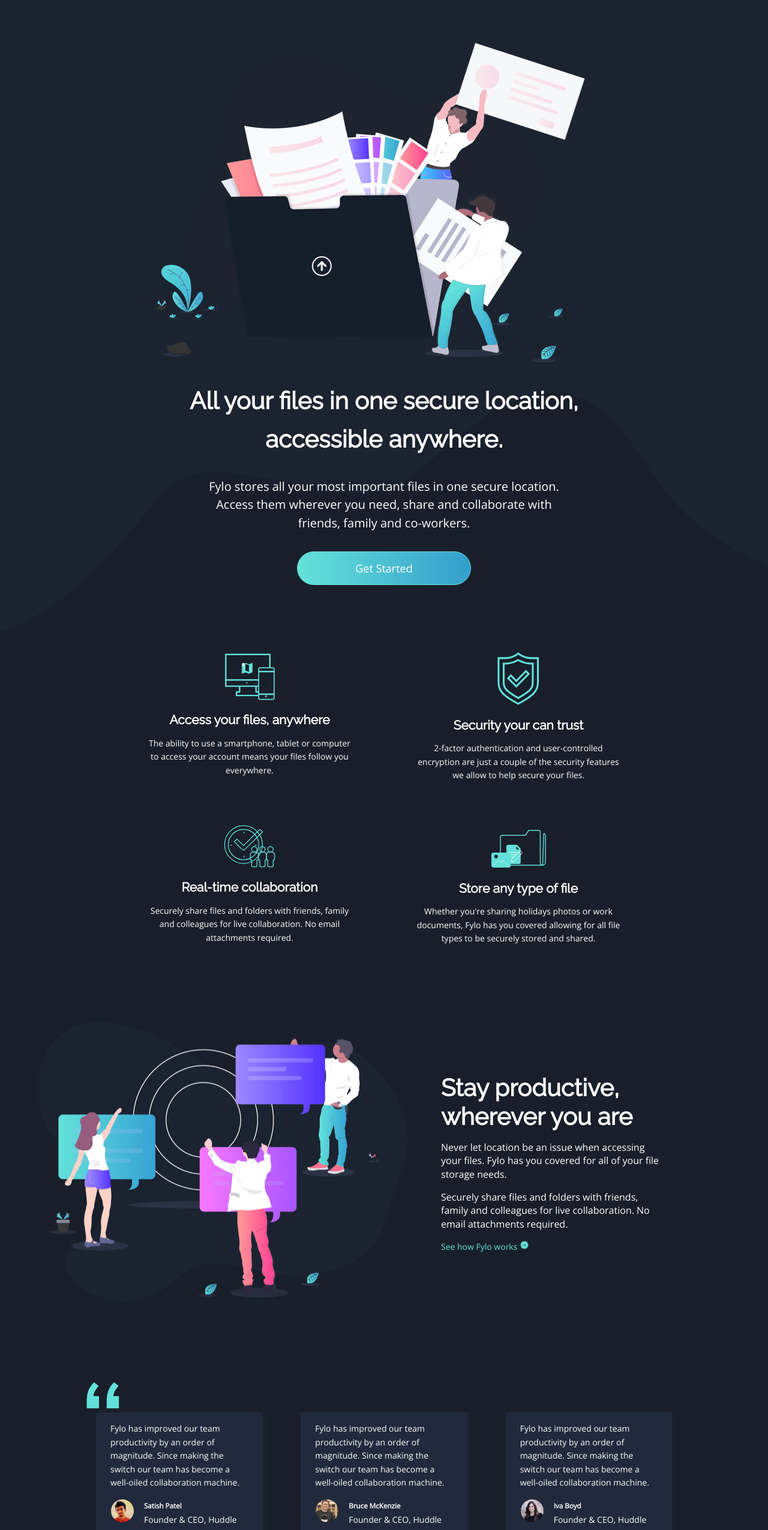
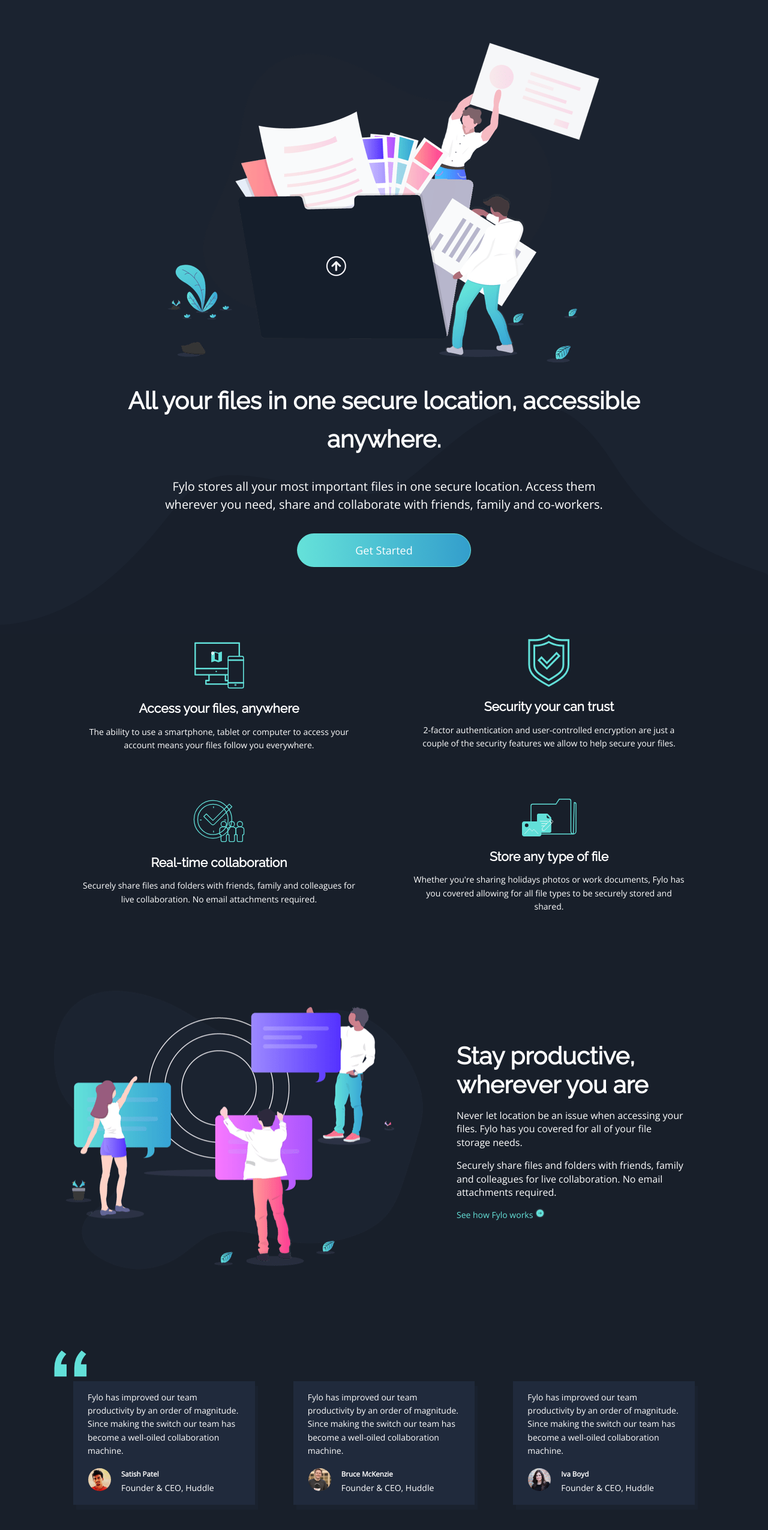
Before and after one commit to jafajardo/fylo-landing, a plain HTML site: page index.html in a window 1280 px wide. Shown: the part 140-2690 px from the top of the page at 60% size. Drawn offline with nearby package versions, Linux system fonts and the light colour scheme.

Commit message:
Fix containers

```diff
--- a/css/style.css
+++ b/css/style.css
@@ -23,6 +23,7 @@
 #main-content {
   background: url("/img/bg-curvy-desktop.svg") no-repeat;
   background-position: center bottom;
+  background-size: contain;
   background-color: #1b2330;
 }
 
@@ -30,7 +31,7 @@
   display: flex;
   justify-content: space-between;
   align-items: center;
-  max-width: 88%;
+  max-width: 1000px;
   margin: auto;
   padding-top: 4.5rem;
 }
@@ -56,7 +57,11 @@
 
 /* Main container styles */
 #main-content .main-container {
-  max-width: 60%;
+  display: flex;
+  flex-direction: column;
+  justify-content: center;
+  align-items: center;
+  max-width: 900px;
   margin: auto;
   padding: 5rem 0 8rem;
 }
@@ -110,7 +115,7 @@
   flex-direction: row;
   justify-content: space-between;
   align-items: center;
-  width: 70%;
+  max-width: 1100px;
   margin: auto;
 }
 
@@ -145,7 +150,7 @@
   flex-direction: row;
   justify-content: center;
   align-items: center;
-  width: 90%;
+  width: 1100px;
   margin: auto;
 }
 
@@ -163,18 +168,18 @@
   font-size: 2.5rem;
   line-height: 3rem;
   padding-bottom: 1rem;
-  padding-right: 8rem;
+  padding-right: 2rem;
 }
 
 #stay-productive .stay-productive-container .productive-text p {
   font-size: 1rem;
   padding-bottom: 1rem;
-  padding-right: 7rem;
+  padding-right: 3rem;
 }
 
 #stay-productive .stay-productive-container .productive-text a {
   color: hsl(176, 68%, 64%);
-  transition: border 400ms ease;
+  transition: border 200ms ease;
 }
 
 #stay-productive .stay-productive-container .productive-text a:hover {
@@ -188,8 +193,9 @@
   padding-bottom: 15rem;
 }
 
-#testimonials .double-quotes {
-  padding-left: 9rem;
+#testimonials .double-quotes-container {
+  width: 1100px;
+  margin: auto;
 }
 
 #testimonials .testimonials-container {
@@ -197,7 +203,7 @@
   flex-direction: row;
   justify-content: center;
   align-items: center;
-  width: 80%;
+  width: 1100px;
   margin: auto;
 }
 
@@ -245,14 +251,14 @@
 #sign-up .sign-up-wrapper {
   position: absolute;
   top: -8rem;
-  width: 55%;
+  width: 780px;
   background: hsl(218, 28%, 13%);
   border: 1px solid hsl(219, 30%, 18%);
   box-shadow: 3px 6px 7px rgba(0, 0, 0, 0.5), -1px -1px 3px rgba(0, 0, 0, 0.5);
 }
 
 #sign-up .sign-up-wrapper .sign-up-container {
-  width: 85%;
+  max-width: 90%;
   margin: auto;
   padding: 2.5rem 2rem 2rem 2rem;
 }
@@ -324,7 +330,7 @@
 }
 
 #footer .footer-container {
-  width: 90%;
+  max-width: 1200px;
   margin: auto;
 }
 
--- a/index.html
+++ b/index.html
@@ -119,8 +119,10 @@
       </div>
     </section>
     <section id="testimonials">
-      <div class="double-quotes">
-        <img src="img/bg-quotes.png" alt="Quotes" />
+      <div class="double-quotes-container">
+        <div class="double-quotes">
+          <img src="img/bg-quotes.png" alt="Quotes" />
+        </div>
       </div>
 
       <div class="testimonials-container">
@@ -251,13 +253,13 @@
             </div>
           </div>
           <div class="footer-social">
-            <div class="footer-social-facebook">
+            <div class="footer-social-facebook social">
               <i class="fab fa-facebook-f"></i>
             </div>
-            <div class="footer-social-twitter">
+            <div class="footer-social-twitter social">
               <i class="fab fa-twitter"></i>
             </div>
-            <div class="footer-social-instagram">
+            <div class="footer-social-instagram social">
               <i class="fab fa-instagram"></i>
             </div>
           </div>
```
